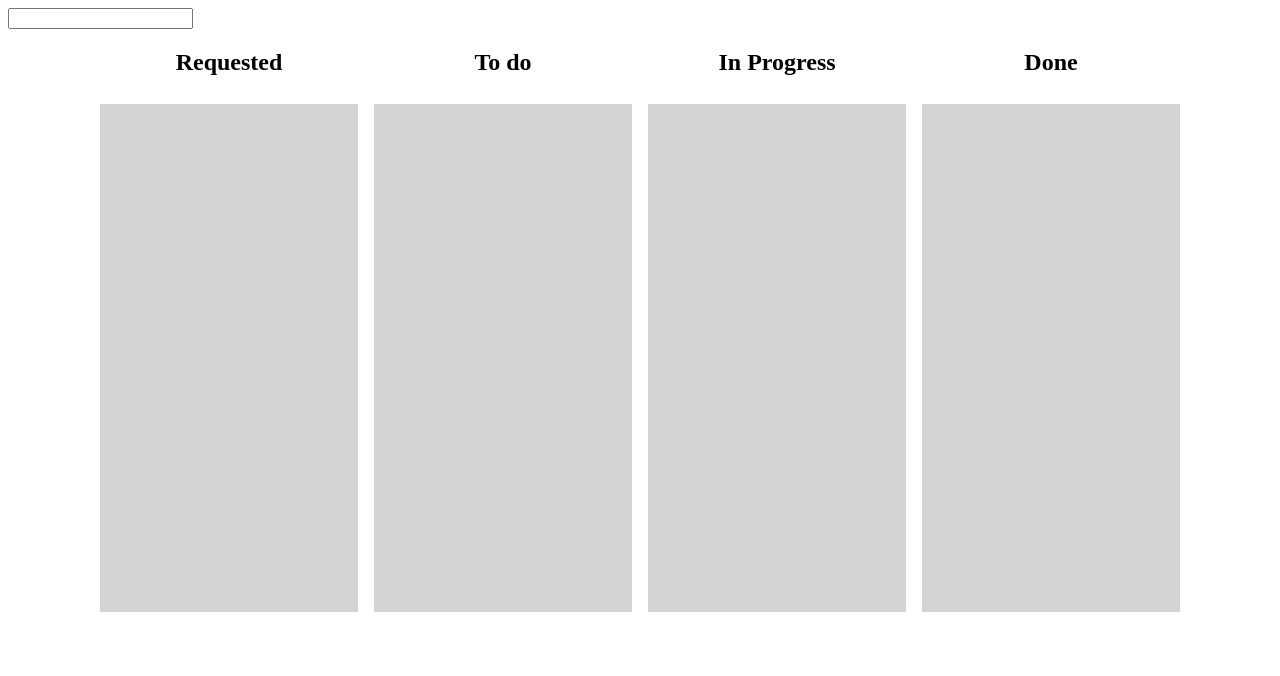
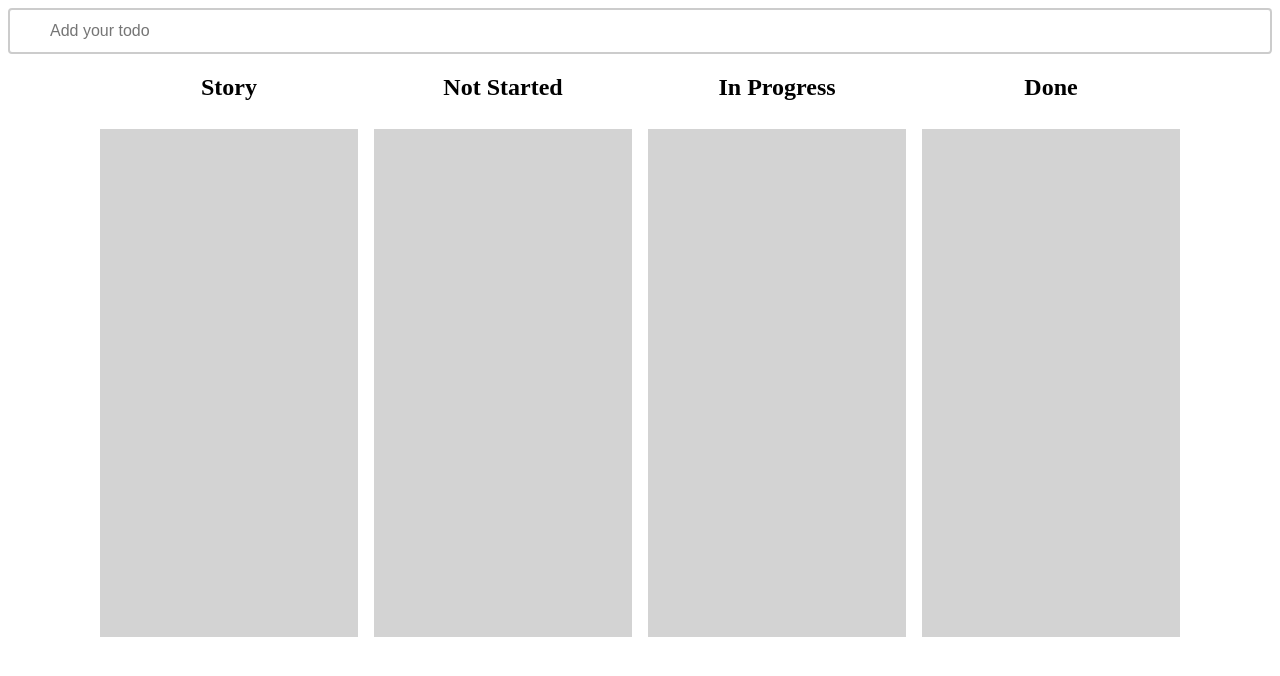
Before and after one commit to oussamaBGZ/ScrumReact, a React app: page / in a window 1280 px wide. Built offline with nearby package versions, Linux system fonts and the light colour scheme.

Commit message:
styling form

```diff
--- a/app/App.js
+++ b/app/App.js
@@ -1,17 +1,17 @@
 import React, { useState } from "react";
 import { DragDropContext, Draggable, Droppable } from "react-beautiful-dnd";
 import uuid from "uuid/v4";
-
+import './index.css'
 const data = JSON.parse(localStorage.getItem('TodoList')) || []
 let itemsFromBackend = data;
 
 const columnsFromBackend = {
-    "Requested": {
-        name: "Requested",
+    "Story": {
+        name: "Story",
         items: itemsFromBackend
     },
-    "To do": {
-        name: "To do",
+    "Not Started": {
+        name: "Not Started",
         items: []
     },
     "In Progress": {
@@ -73,17 +73,18 @@ function App() {
         console.log(columnsFromBackend)
         setColumns(prevColumn => ({
             ...prevColumn,
-            "Requested": {
-                name: "Requested",
+            "Story": {
+                name: "Story",
                 items: data
             }
         }))
+        e.currentTarget.reset();
     }
 
     return (
         <>
             <form onSubmit={handelSubmit}>
-                <input type="text" name="note" />
+                <input type="text" name="note" placeholder="Add your todo" />
             </form>
             <div style={{ display: "flex", justifyContent: "center", height: "100%" }}>
                 <DragDropContext
--- a/app/index.css
+++ b/app/index.css
@@ -1,19 +1,12 @@
-.elementDrag{
-    height: 100px;
-    width: 100px;
-    background-color: lightcoral;
+input[type=text] {
+  width: 100%;
+  box-sizing: border-box;
+  border: 2px solid #ccc;
+  border-radius: 4px;
+  font-size: 16px;
+  background-color: white;
+  /* background-image: url('searchicon.png'); */
+  background-position: 10px 10px;
+  background-repeat: no-repeat;
+  padding: 12px 20px 12px 40px;
 }
-.container{
-    display: flex;
-    justify-content: space-between;
-    height: 100vh;
-}
-.container > * {
-    flex: 1;
-}
-.board{
-    border-left: lightgreen;
-    border-right: lightgreen;
-    margin-left: 5px;
-    margin-right: 5px;
-}
```
